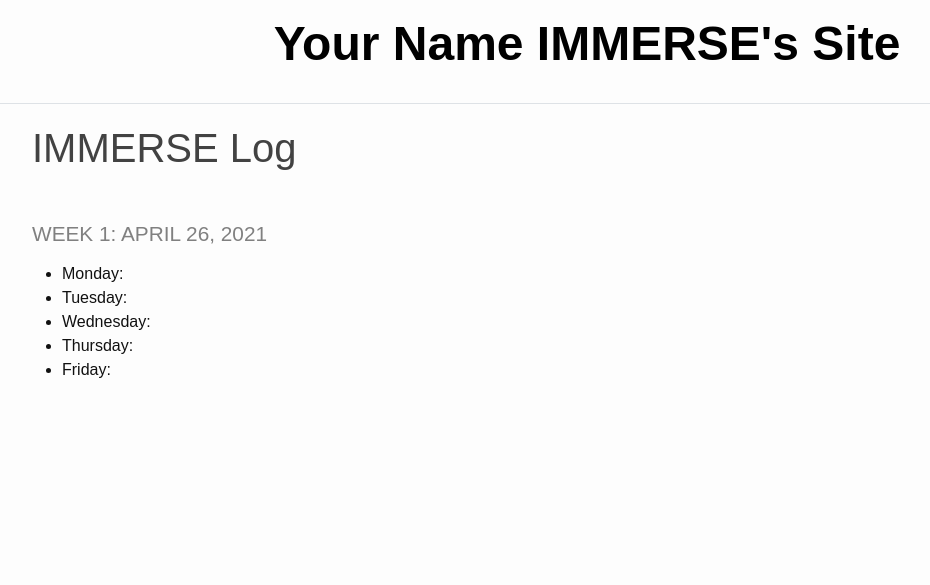
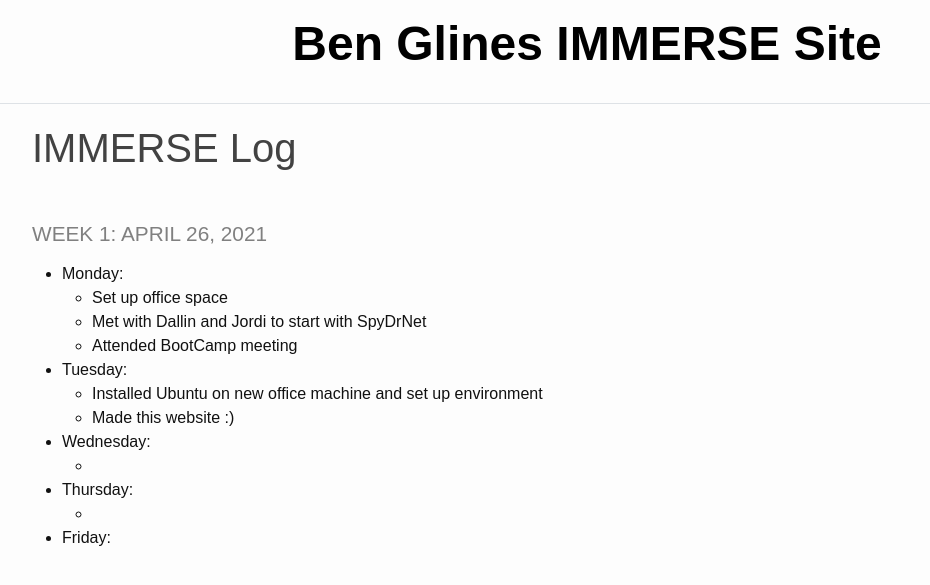
Before and after one commit to benglines/immerse, a Jekyll site: the page built from _pages/log.md, in a window 1280 px wide. Shown: the top 585 px of the page, without its empty margins (53-983 px from the left). Built offline with Jekyll 4.4.1, drawn with Linux system fonts in a browser that asks for light colours.

Commit message:
Inserted My Info into Template, added To-do page

```diff
--- a/_config.yml
+++ b/_config.yml
@@ -18,10 +18,10 @@
 # You can create any custom variable you would like, and they will be accessible
 # in the templates via {{ site.myvariable }}.
 
-title: Your Name IMMERSE's Site
+title: Ben Glines IMMERSE Site
 
-baseurl: "/student_website_template" # the subpath of your site, e.g. /blog
-url: "https://byu-cpe.github.io" # the base hostname & protocol for your site, e.g. http://example.com
+baseurl: "/immerse-website" # the subpath of your site, e.g. /blog
+url: "https://benglines.github.io" # the base hostname & protocol for your site, e.g. http://example.com
 
 collections:
   pages:
--- a/_pages/log.md
+++ b/_pages/log.md
@@ -3,10 +3,33 @@ layout: default
 title: IMMERSE Log
 ---
 
-### Week 1: April 26, 2021
+### Week 1: APRIL 26, 2021
 
 * **Monday**:
+  * Set up office space
+  * Met with Dallin and Jordi to start with SpyDrNet
+  * Attended BootCamp meeting
 * **Tuesday**:
+  * Installed Ubuntu on new office machine and set up environment
+  * Made this website :)
 * **Wednesday**:
+  *
 * **Thursday**:
+  *
 * **Friday**:
+
+<!--
+Log Template
+
+### Week N: , 2021
+
+* **Monday**:
+  *
+* **Tuesday**:
+  *
+* **Wednesday**:
+  *
+* **Thursday**:
+  *
+* **Friday**:
+ -->
```
Also changed, not shown: _pages/todo.md (added, +25 -0 lines), index.md (+1 -0 lines), Gemfile.lock.
